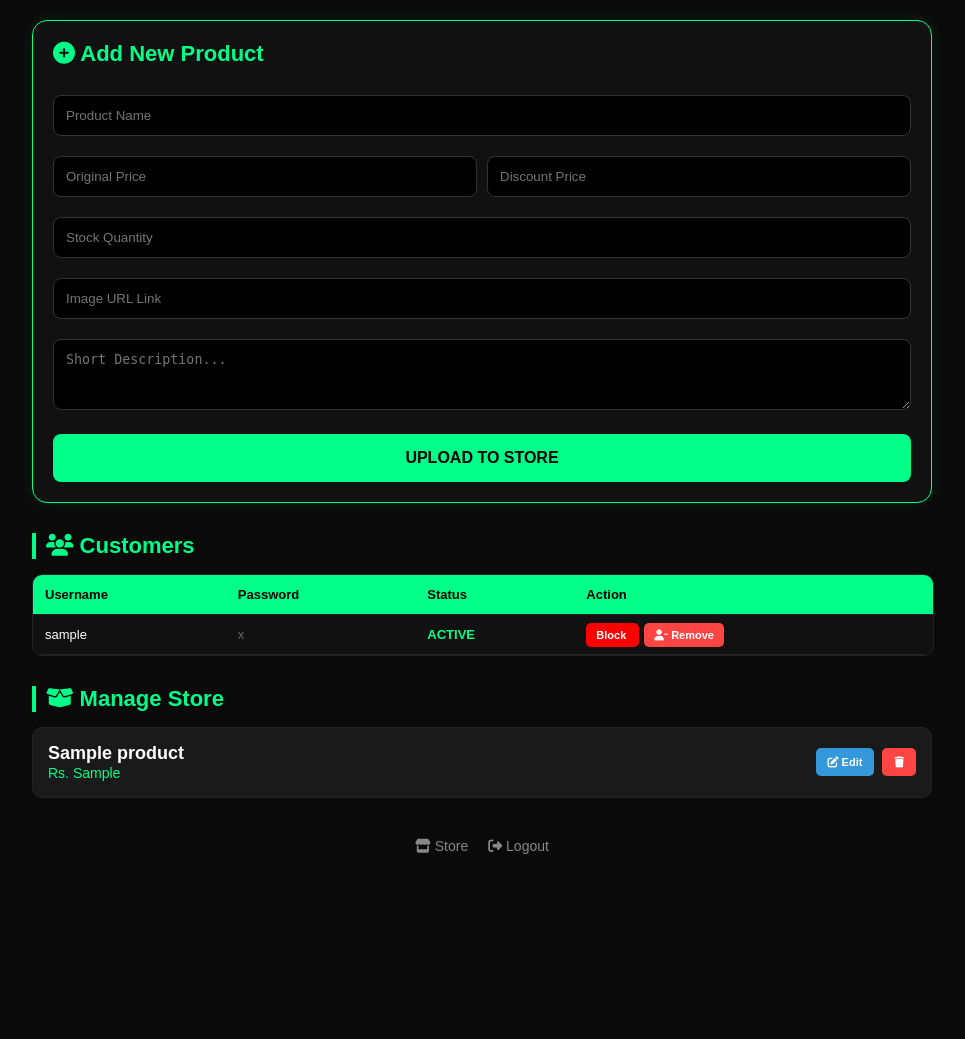
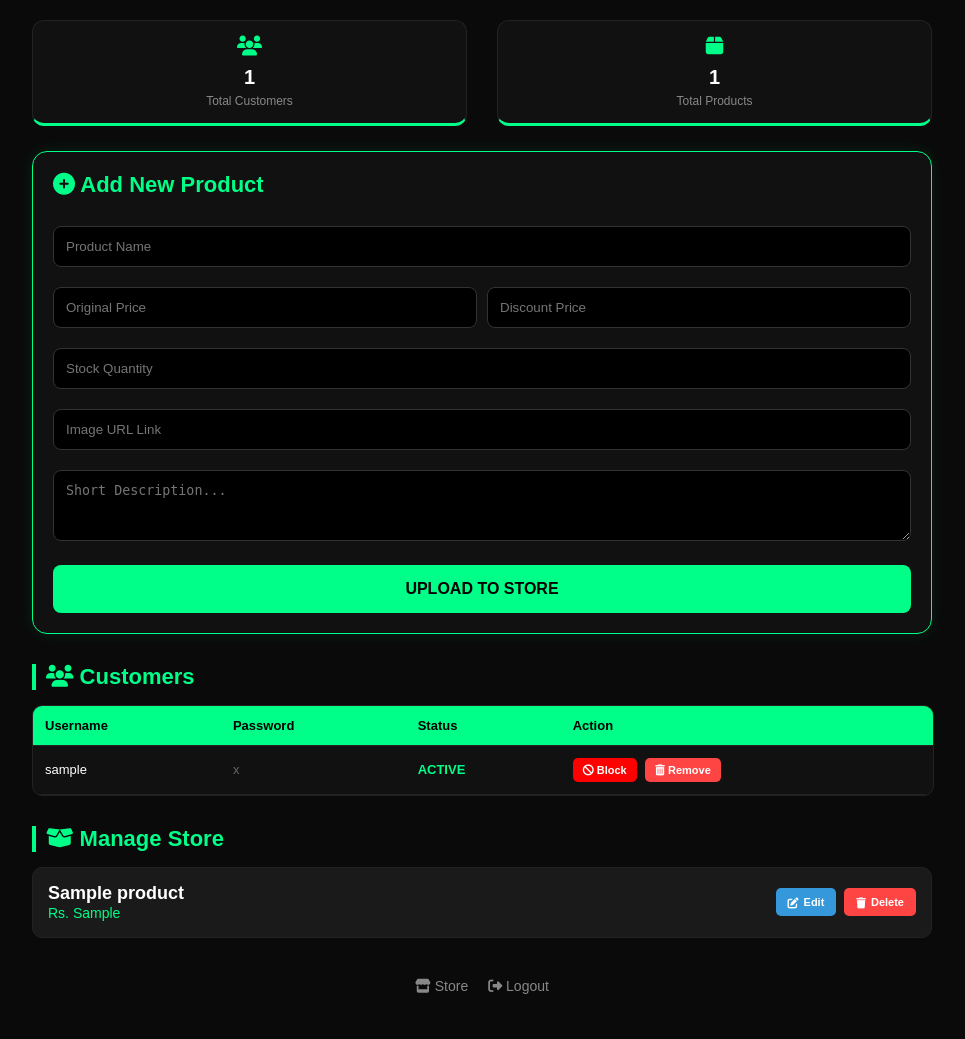
Before and after one commit to syedashariblaptop-hassan/asharib-otp-store, a Flask app: page /admin in a window 1280 px wide. Shown: the part 96-1135 px from the top of the page, without its empty margins (158-1123 px from the left). Before the commit the page ends 950 px from the top, so only its background shows below. Run offline with Flask 3, Linux system fonts and the light colour scheme; the visitor is signed in with stand-in values (Sample User, id 1); tables that the repository leaves empty hold one stand-in row (values such as "Sample post").

Commit message:
Update admin.html

```diff
--- a/templates/admin.html
+++ b/templates/admin.html
@@ -11,6 +11,13 @@
 
         .header { display: flex; justify-content: space-between; align-items: center; border-bottom: 1px solid #333; padding-bottom: 10px; margin-bottom: 20px; }
         .header h1 { font-size: 20px; }
+
+        /* Stats Section */
+        .stats-grid { display: grid; grid-template-columns: repeat(2, 1fr); gap: 15px; margin-bottom: 25px; }
+        .stat-card { background: #111; padding: 15px; border-radius: 12px; border: 1px solid #222; text-align: center; border-bottom: 3px solid #00ff88; }
+        .stat-card i { color: #00ff88; font-size: 20px; margin-bottom: 5px; }
+        .stat-card h3 { margin: 5px 0; font-size: 20px; }
+        .stat-card p { margin: 0; font-size: 12px; color: #888; }
 
         /* Form Styling */
         .box { background: #111; padding: 20px; border-radius: 15px; border: 1px solid #00ff88; box-shadow: 0 0 15px rgba(0, 255, 136, 0.1); margin-bottom: 30px; }
@@ -31,8 +38,8 @@
         .item-card strong { font-size: 14px; }
 
         .action-btns { display: flex; gap: 8px; }
-        .delete-btn { background: #ff4444; color: white; padding: 8px 12px; border-radius: 5px; text-decoration: none; font-size: 11px; font-weight: bold; }
-        .edit-btn { background: #3498db; color: white; padding: 8px 12px; border-radius: 5px; text-decoration: none; font-size: 11px; font-weight: bold; }
+        .delete-btn { background: #ff4444; color: white; padding: 8px 12px; border-radius: 5px; text-decoration: none; font-size: 11px; font-weight: bold; display: flex; align-items: center; gap: 5px; }
+        .edit-btn { background: #3498db; color: white; padding: 8px 12px; border-radius: 5px; text-decoration: none; font-size: 11px; font-weight: bold; display: flex; align-items: center; gap: 5px; }
 
         /* Responsive Table */
         .table-responsive { width: 100%; overflow-x: auto; background: #111; border-radius: 10px; border: 1px solid #222; }
@@ -43,17 +50,17 @@
         .status-active { color: #00ff88; font-weight: bold; }
         .status-blocked { color: #ff4444; font-weight: bold; }
 
-        .block-btn { padding: 6px 10px; border-radius: 5px; border: none; font-weight: bold; cursor: pointer; color: white; text-decoration: none; font-size: 11px; white-space: nowrap; }
-        .remove-user-btn { padding: 6px 10px; border-radius: 5px; background: #ff4444; color: white; text-decoration: none; font-size: 11px; font-weight: bold; margin-left: 5px; }
+        .block-btn { padding: 6px 10px; border-radius: 5px; border: none; font-weight: bold; cursor: pointer; color: white; text-decoration: none; font-size: 11px; white-space: nowrap; display: inline-block; }
+        .remove-user-btn { padding: 6px 10px; border-radius: 5px; background: #ff4444; color: white; text-decoration: none; font-size: 11px; font-weight: bold; margin-left: 5px; display: inline-block; }
 
         .footer-links { text-align: center; margin-top: 40px; padding-bottom: 30px; display: flex; justify-content: center; gap: 20px; }
         .footer-links a { color: #888; text-decoration: none; font-size: 14px; }
 
-        /* Desktop view adjustments */
         @media (min-width: 768px) {
             .header h1 { font-size: 28px; }
             h2, .section-title { font-size: 22px; }
             .item-card strong { font-size: 18px; }
+            .stats-grid { gap: 30px; }
         }
     </style>
 </head>
@@ -63,6 +70,19 @@
     <div class="header">
         <h1><i class="fas fa-user-shield"></i> Admin Panel</h1>
         <div style="color: #00ff88; font-size: 14px;">Status: Online</div>
+    </div>
+
+    <div class="stats-grid">
+        <div class="stat-card">
+            <i class="fas fa-users"></i>
+            <h3>{{ users|length }}</h3>
+            <p>Total Customers</p>
+        </div>
+        <div class="stat-card">
+            <i class="fas fa-box"></i>
+            <h3>{{ products|length }}</h3>
+            <p>Total Products</p>
+        </div>
     </div>
 
     <div class="box">
@@ -105,10 +125,10 @@
                     </td>
                     <td style="white-space: nowrap;">
                         <a href="/admin/toggle_block/{{ u.id }}" class="block-btn" style="background: {{ 'orange' if u.is_blocked else 'red' }};">
-                            {{ 'Unblock' if u.is_blocked else 'Block' }}
+                            <i class="fas fa-ban"></i> {{ 'Unblock' if u.is_blocked else 'Block' }}
                         </a>
-                        <a href="/admin/delete_user/{{ u.id }}" class="remove-user-btn" onclick="return confirm('Waqai is account ko remove krna ha?')">
-                            <i class="fas fa-user-minus"></i> Remove
+                        <a href="/admin/delete_user/{{ u.id }}" class="remove-user-btn" onclick="return confirm('Waqai is account ko hamesha k liye remove krna ha?')">
+                            <i class="fas fa-trash-alt"></i> Remove
                         </a>
                     </td>
                 </tr>
@@ -129,7 +149,7 @@
                 <i class="fas fa-edit"></i> Edit
             </a>
             <a href="/delete/{{ p.id }}" class="delete-btn" onclick="return confirm('Delete this product?')">
-                <i class="fas fa-trash"></i>
+                <i class="fas fa-trash"></i> Delete
             </a>
         </div>
     </div>
```
